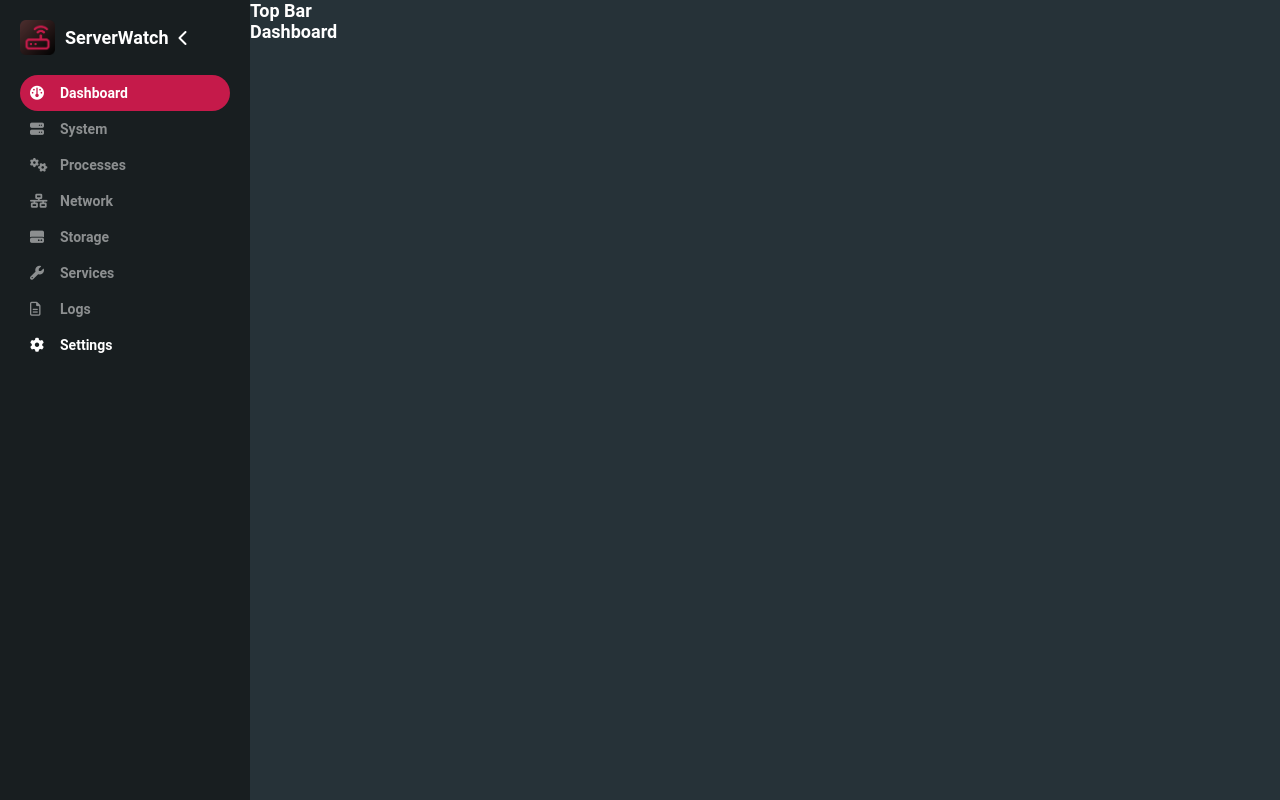
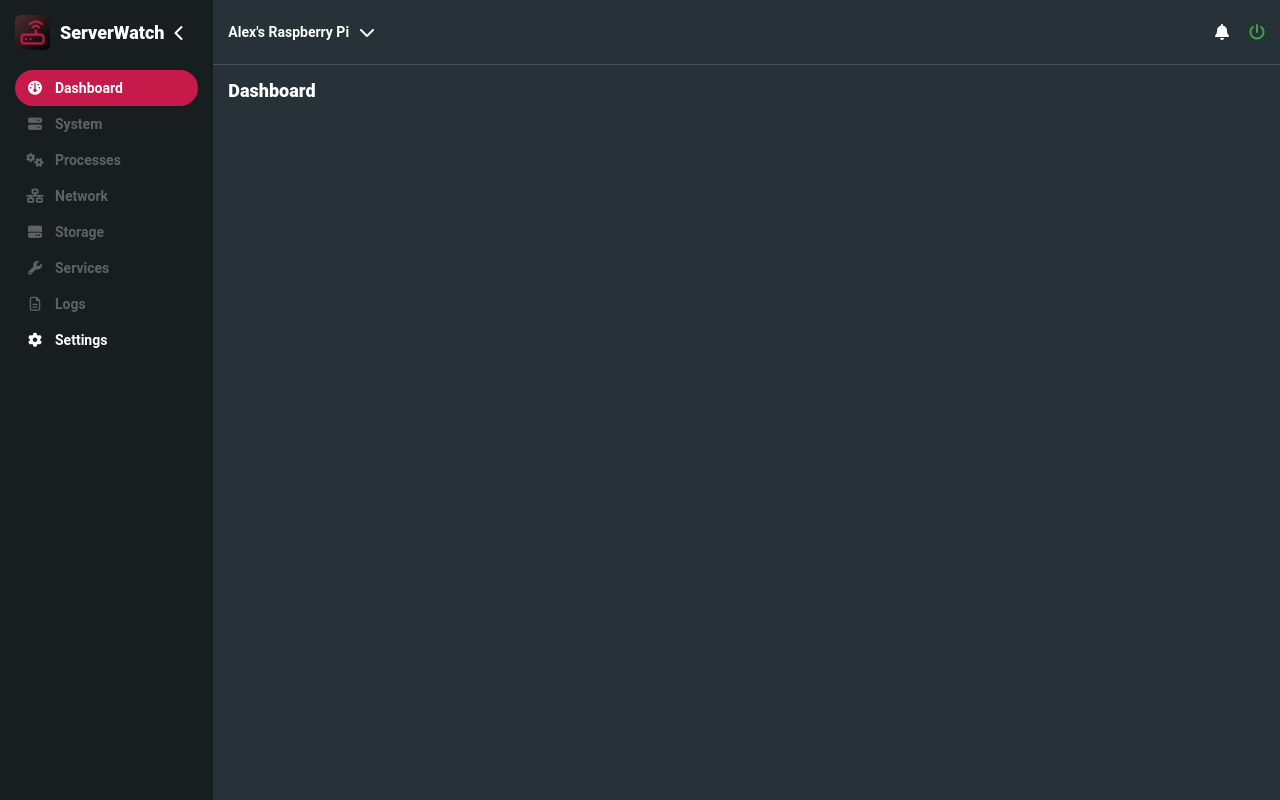
Before and after one commit to AlexanderHeffernan/ServerWatch, a Vue app in the folder frontend/: page / in a window 1280 px wide. Built offline with nearby package versions, Linux system fonts and the light colour scheme.

Commit message:
Setup top navigation bar, no functionality, just styling.

```diff
--- a/frontend/src/App.vue
+++ b/frontend/src/App.vue
@@ -41,8 +41,27 @@ import TopBar from './components/TopBar.vue';
     overflow: hidden;
 }
 
+.main-container {
+    width: 100%;
+    height: 100%;
+    display: flex;
+    flex-direction: column;
+}
+
+.content {
+    width: 100%;
+    margin: 15px;
+}
+
 h1 {
     color: #FFFFFF;
     font-size: 18px;
+    font-weight: 800;
+}
+
+h2 {
+    color: #FFFFFF;
+    font-size: 14px;
+    font-weight: 600;
 }
 </style>
--- a/frontend/src/components/SideNav.vue
+++ b/frontend/src/components/SideNav.vue
@@ -59,13 +59,13 @@ function toggleSidebar() {
     background-color: #181E20;
     height: 100%;
     width: 250px;
-    padding: 20px;
+    padding: 15px;
     transition: width 0.4s ease, padding 0.4s ease;
 }
 
 .side-nav.minimized {
-    width: 55px;
-    padding: 20px 10px 20px 10px;
+    width: 60px;
+    padding: 15px 10px 15px 10px;
 }
 
 .header-container {
@@ -119,11 +119,14 @@ function toggleSidebar() {
 
 .nav-link.disabled {
     pointer-events: none;
-    opacity: 0.5;
+    opacity: 0.3;
 }
 
 .nav-link i {
     width: 20px;
+    text-align: center;
+    flex-shrink: 0;
+    flex-grow: 0;
 }
 
 .nav-link span {
--- a/frontend/src/components/TopBar.vue
+++ b/frontend/src/components/TopBar.vue
@@ -1,6 +1,52 @@
 <template>
-    <h1>Top Bar</h1>
+    <div class="top-bar">
+        <div class="server-name">
+            <h2>Alex's Raspberry Pi</h2>
+            <i class="fa-solid fa-chevron-down"></i>
+        </div>
+        <div class="quick-actions">
+            <i class="fa-solid fa-bell"></i>
+            <i class="fa-solid fa-power-off" style="color: var(--accent-color)"></i>
+        </div>
+    </div>
 </template>
 <script setup lang="ts">
 
 </script>
+<style scoped>
+.top-bar {
+    width: 100%;
+    height: 65px;
+    border-bottom: 1px solid #4C5159;
+    padding: 15px;
+    display: flex;
+    align-items: center;
+}
+
+.server-name {
+    display: flex;
+    align-items: center;
+    gap: 10px;
+}
+
+.server-name i {
+    color: #FFFFFF;
+    font-size: 16px;
+    font-weight: 900;
+    cursor: pointer;
+}
+
+.quick-actions {
+    margin-left: auto;
+    display: flex;
+    align-items: center;
+    gap: 20px;
+}
+
+.quick-actions i {
+    color: #FFFFFF;
+    font-size: 16px;
+    font-weight: 900;
+    cursor: pointer;
+}
+</style>
```
